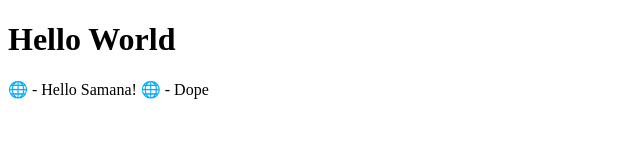
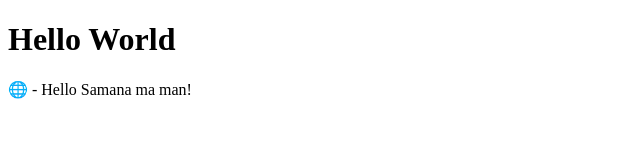
Before and after one commit to uncle-Samana/ELEN4010_2022_LAB1, a plain HTML site: page index.html in a window 1280 px wide. Shown: the full height of the page, 0-640 px from the left. Drawn offline with Linux system fonts and the light colour scheme.

Commit message:
Amended name

```diff
--- a/index.html
+++ b/index.html
@@ -7,8 +7,7 @@
 <body>
     <h1>Hello World</h1>
     <p>
-    &#127760 - Hello Samana!
-    &#127760 - Dope
+    &#127760 - Hello Samana ma man!
     </p>
 </body>
 </html>
```
Also changed, not shown: codedummy.html (deleted).
